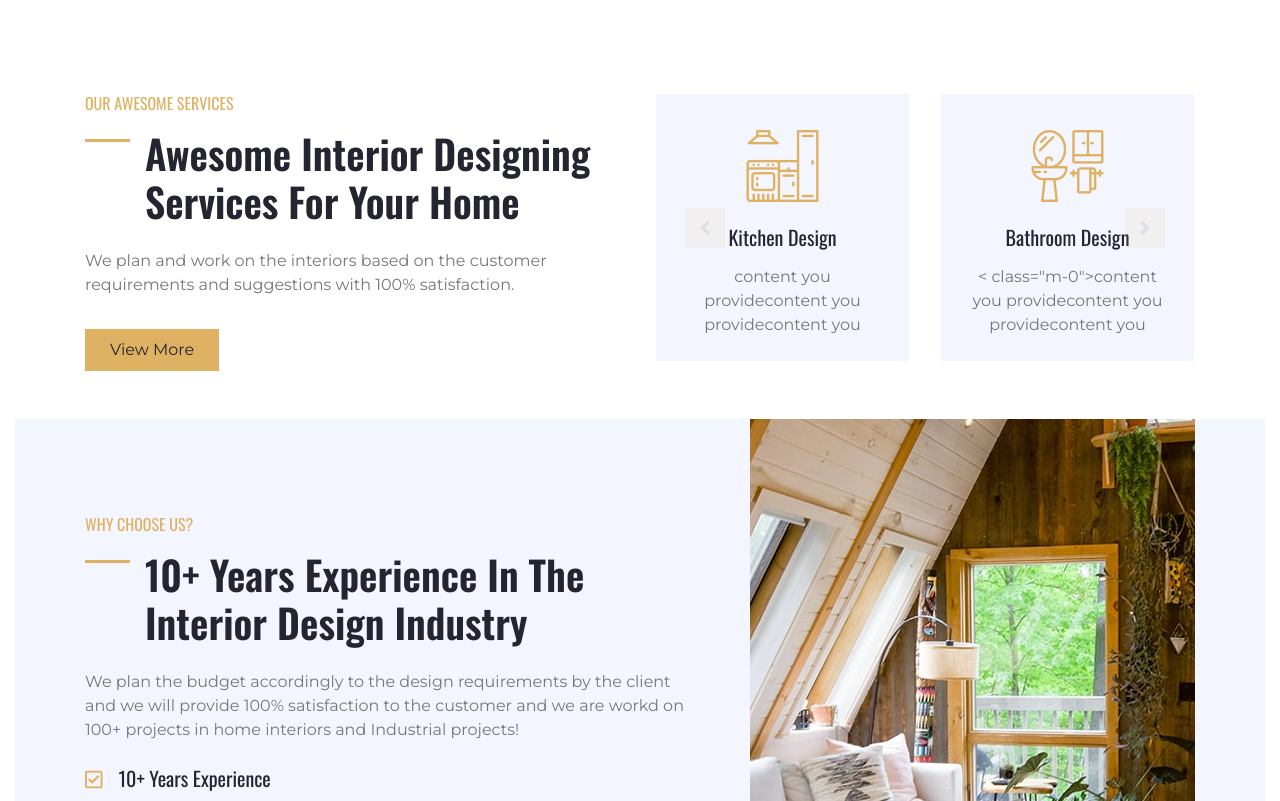
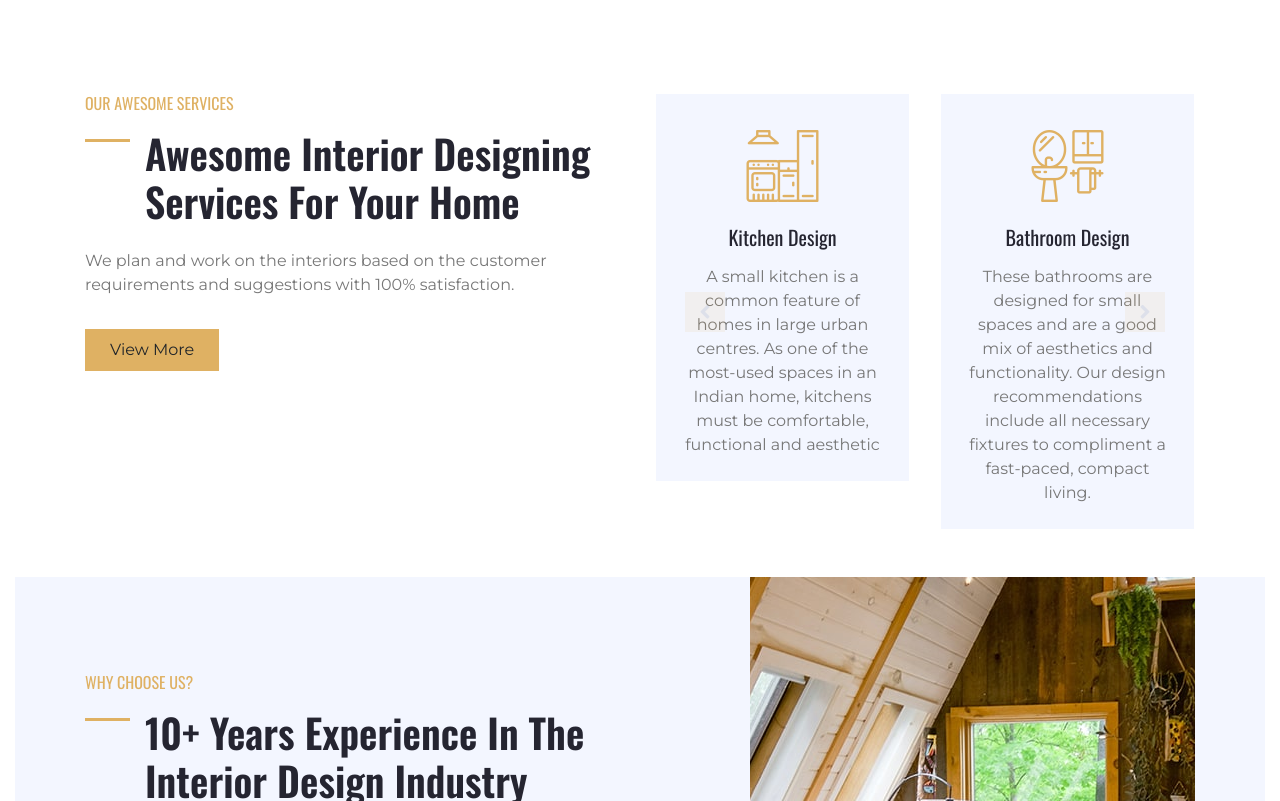
Before and after one commit to VulnExe/kitfininteriors.in, a plain HTML site: page index.html in a window 1280 px wide. Shown: the part 1517-2318 px from the top of the page. Drawn offline with nearby package versions, Linux system fonts and the light colour scheme.

Commit message:
Update index.html

```diff
--- a/index.html
+++ b/index.html
@@ -241,17 +241,17 @@
                         <div class="d-flex flex-column text-center bg-light mx-3 p-4">
                             <h3 class="flaticon-bedroom display-3 font-weight-normal text-primary mb-3"></h3>
                             <h5 class="mb-3">Bedroom Design</h5>
-                            <p class="m-0">content you providecontent you providecontent you </p>
+                            <p class="m-0"> A modern bedroom is one of the most preferred options for homes as it can be used to highlight the calming and soothing vibe that the bedroom needs</p>
                         </div>
                         <div class="d-flex flex-column text-center bg-light mx-3 p-4">
                             <h3 class="flaticon-kitchen display-3 font-weight-normal text-primary mb-3"></h3>
                             <h5 class="mb-3">Kitchen Design</h5>
-                            <p class="m-0">content you providecontent you providecontent you </p>
+                            <p class="m-0">A small kitchen is a common feature of homes in large urban centres. As one of the most-used spaces in an Indian home, kitchens must be comfortable, functional and aesthetic </p>
                         </div>
                         <div class="d-flex flex-column text-center bg-light mx-3 p-4">
                             <h3 class="flaticon-bathroom display-3 font-weight-normal text-primary mb-3"></h3>
                             <h5 class="mb-3">Bathroom Design</h5>
-                            < class="m-0">content you providecontent you providecontent you
+                            <p class="m-0">These bathrooms are designed for small spaces and are a good mix of aesthetics and functionality. Our design recommendations include all necessary fixtures to compliment a fast-paced, compact living. </p>
                     </div>
                 </div>
             </div>
```
